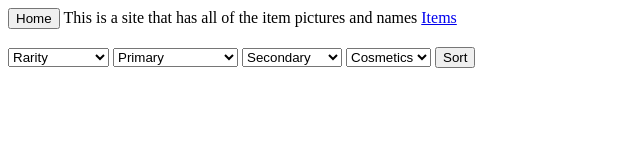
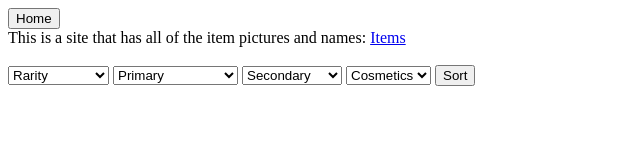
Before and after one commit to reetus-dwai/dwai, a plain HTML site: page search.html in a window 1280 px wide. Shown: the whole page, without its empty margins (0-640 px from the left). Drawn offline with Linux system fonts and the light colour scheme.

Commit message:
Update search.html

```diff
--- a/search.html
+++ b/search.html
@@ -10,8 +10,8 @@
 </head>
 <body>
   <div>
-    <button id='home' onclick=location.href='index.html'>Home</button>
-    <p id='link-explain'>This is a site that has all of the item pictures and names</p>
+    <button id='home' onclick=location.href='index.html'>Home</button><br>
+    <p id='link-explain'>This is a site that has all of the item pictures and names:</p>
     <a href='https://yee.how/item-list/' target='_blank'>Items</a>
   </div>
   <br>
```
